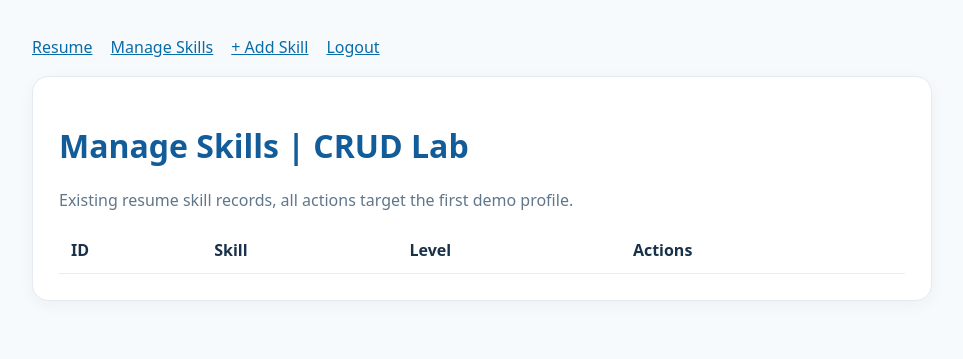
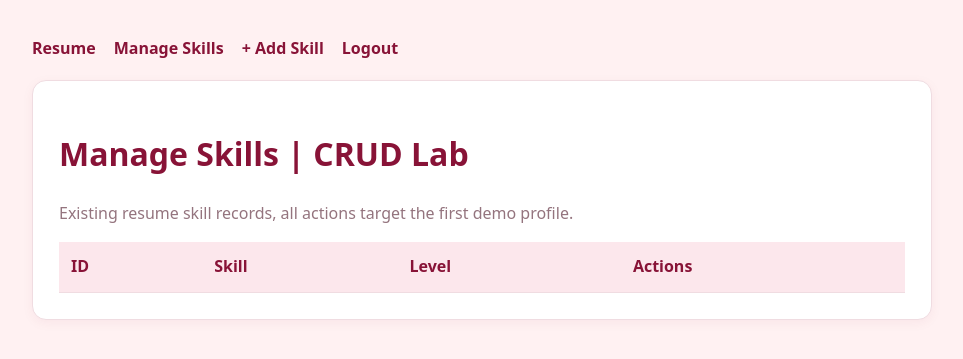
Before and after one commit to breezekritnaja/Week12, a PHP site: page /skills.php in a window 1280 px wide. Shown: the top 359 px of the page, without its empty margins (158-1121 px from the left). Run offline with PHP 8.4, Linux system fonts and the light colour scheme; the visitor is signed in with stand-in values (Sample User, id 1); data that the repository does not hold is empty.

Commit message:
Change website theme

```diff
--- a/assets/css/crud.css
+++ b/assets/css/crud.css
@@ -1 +1,183 @@
-body{background:#f7fafc;font-family:system-ui,sans-serif;color:#19324a} .wrap{max-width:900px;margin:36px auto;padding:0 18px}.panel{background:white;border:1px solid #e5eaf0;border-radius:16px;padding:26px;margin:18px 0;box-shadow:0 4px 15px #15283d0b}h1{color:#135c9a}a{color:#096ca8}nav{display:flex;gap:18px;margin:16px 0}label{display:block;font-weight:700;margin:15px 0 6px}input,select{padding:12px;font-size:17px;width:100%;max-width:550px;box-sizing:border-box;border:1px solid #a4bbcc;border-radius:8px}button,.btn{display:inline-block;background:#135c9a;color:white;text-decoration:none;border:0;border-radius:9px;padding:11px 16px;font-size:16px;cursor:pointer}.danger{background:#b5323d}.muted{color:#60768a}table{width:100%;border-collapse:collapse}td,th{padding:12px;text-align:left;border-bottom:1px solid #e8edf2}.alert{background:#fff6d8;border-left:4px solid #daa521;padding:13px;margin:16px 0}.ok{background:#e4f6ed;padding:12px;border-radius:8px}.err{background:#ffebeb;padding:12px;border-radius:8px}
+
+:root {
+    --bg: #FFF1F2;
+    --surface: #FFFFFF;
+    --primary: #881337;
+    --primary-hover: #6F102D;
+    --accent: #BE6478;
+    --accent-light: #FCE7EC;
+    --border: #F0DCE1;
+    --text: #3F2930;
+    --muted: #94747E;
+    --success-bg: #E9F5EC;
+    --success-text: #28583B;
+    --error-bg: #FCE4E7;
+    --error-text: #881337;
+}
+
+* {
+    box-sizing: border-box;
+}
+
+body {
+    margin: 0;
+    background: var(--bg);
+    color: var(--text);
+    font-family: system-ui, Arial, sans-serif;
+    line-height: 1.6;
+}
+
+.wrap {
+    width: min(900px, 94%);
+    margin: 36px auto;
+}
+
+.panel {
+    background: var(--surface);
+    border: 1px solid var(--border);
+    border-radius: 14px;
+    padding: 26px;
+    margin: 18px 0;
+    box-shadow: 0 3px 12px rgba(136, 19, 55, 0.05);
+}
+
+h1, h2, h3 {
+    color: var(--primary);
+}
+
+nav {
+    display: flex;
+    flex-wrap: wrap;
+    gap: 18px;
+    margin: 16px 0;
+}
+
+nav a {
+    color: var(--primary);
+    font-weight: 600;
+    text-decoration: none;
+}
+
+a {
+    color: var(--accent);
+    text-decoration: none;
+}
+
+a:hover {
+    color: var(--primary);
+    text-decoration: underline;
+}
+
+label {
+    display: block;
+    margin: 15px 0 6px;
+    color: var(--text);
+    font-weight: 600;
+}
+
+input, select, textarea {
+    width: 100%;
+    max-width: 550px;
+    padding: 12px;
+    border: 1px solid #E4C5CF;
+    border-radius: 8px;
+    background: #FFFFFF;
+    color: var(--text);
+    font: inherit;
+}
+
+input:focus, select:focus, textarea:focus {
+    outline: 2px solid #DCA5B3;
+    border-color: var(--accent);
+}
+
+button, .btn {
+    display: inline-block;
+    padding: 11px 16px;
+    border: 0;
+    border-radius: 8px;
+    background: var(--primary);
+    color: #FFFFFF;
+    font: inherit;
+    text-decoration: none;
+    cursor: pointer;
+}
+
+button:hover, .btn:hover {
+    background: var(--primary-hover);
+    color: #FFFFFF;
+}
+
+.danger {
+    background: #B83F50;
+    color: #FFFFFF;
+}
+
+.danger:hover {
+    background: #922F3E;
+}
+
+.muted {
+    color: var(--muted);
+}
+
+table {
+    width: 100%;
+    border-collapse: collapse;
+    background: #FFFFFF;
+}
+
+th, td {
+    padding: 12px;
+    text-align: left;
+    border-bottom: 1px solid var(--border);
+}
+
+th {
+    background: var(--accent-light);
+    color: var(--primary);
+}
+
+.alert {
+    margin: 16px 0;
+    padding: 13px;
+    border-left: 4px solid #D6A56D;
+    border-radius: 5px;
+    background: #FFF5E8;
+}
+
+.ok {
+    padding: 12px;
+    border-radius: 8px;
+    background: var(--success-bg);
+    color: var(--success-text);
+}
+
+.err {
+    padding: 12px;
+    border-radius: 8px;
+    background: var(--error-bg);
+    color: var(--error-text);
+}
+
+img {
+    max-width: 100%;
+}
+
+@media (max-width: 650px) {
+    .wrap {
+        margin: 20px auto;
+    }
+
+    .panel {
+        padding: 18px;
+    }
+
+    table {
+        font-size: 14px;
+    }
+
+    th, td {
+        padding: 8px;
+    }
+}
```
Also changed, not shown: assets/css/style.css (+123 -25 lines).
